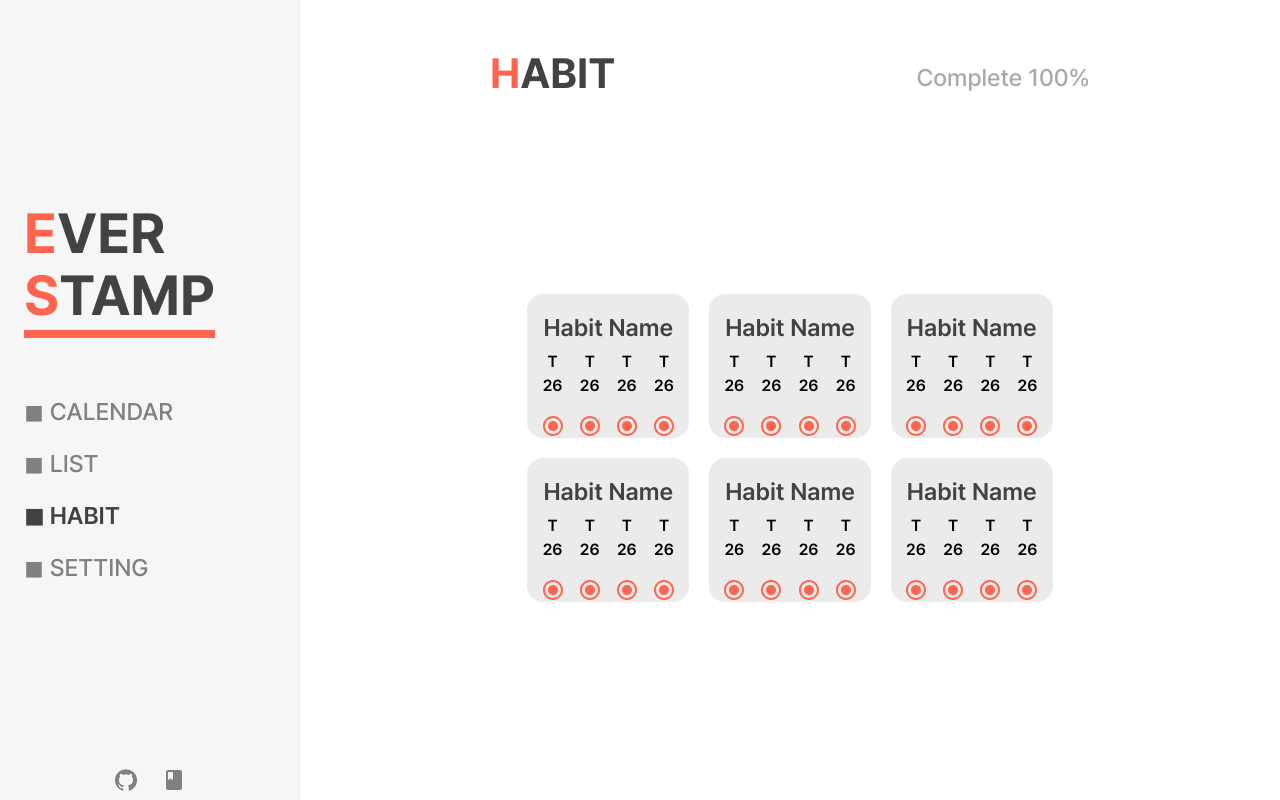
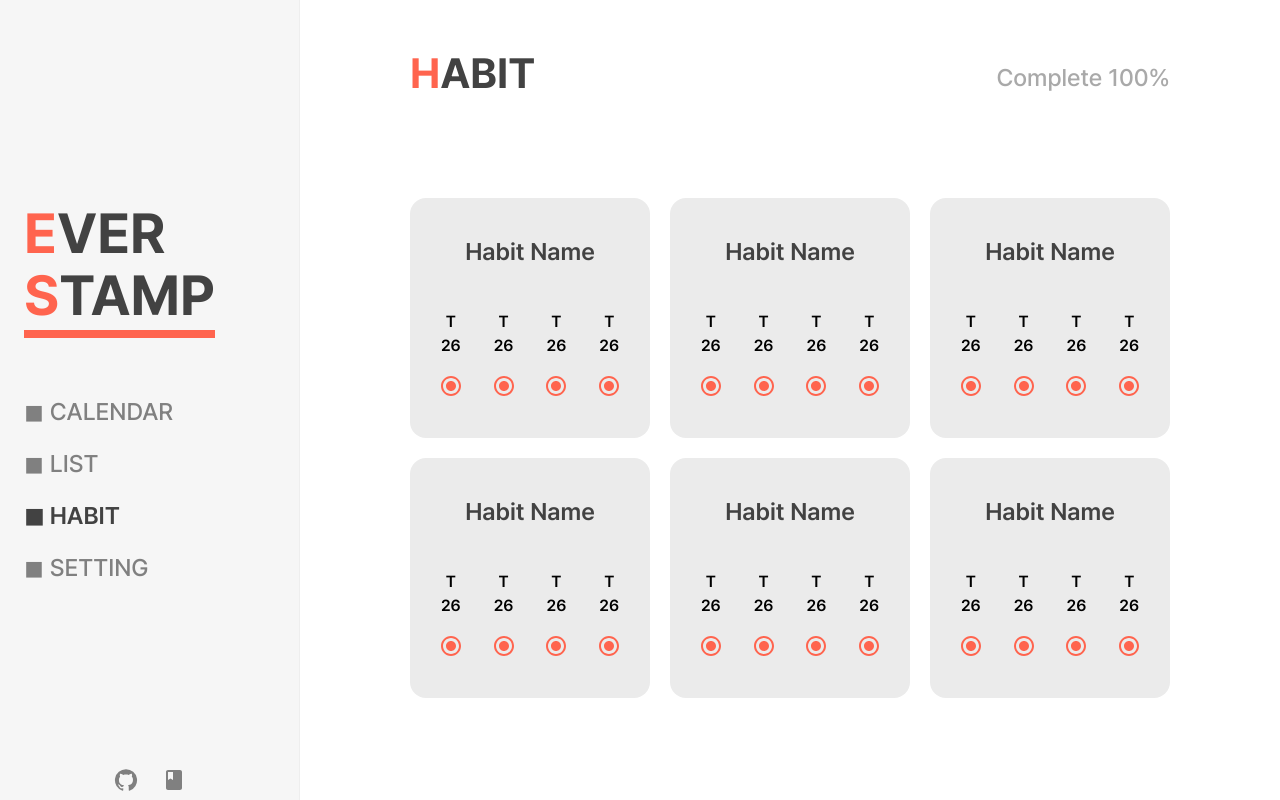
Before and after one commit to EunoChoi/everstamp, a Next.js app: page /io/habit in a window 1280 px wide. Built offline with nearby package versions, Linux system fonts and the light colour scheme.

Commit message:
make habit front base and css update

```diff
--- a/src/app/application/set/page.tsx
+++ /dev/null
@@ -1,9 +0,0 @@
-const Setting = () => {
-  return (
-    <>
-      Setting launched
-    </>
-  );
-}
-
-export default Setting;
--- a/src/app/io/list/page.tsx
+++ b/src/app/io/(afterLogin)/calendar/page.tsx
@@ -2,33 +2,31 @@
 
 import styled from "styled-components";
 
+//hooks
+import IsMobile from "@/hooks/IsMobile";
 
 //component
 import Header from "@/component/header";
-import ListNote from "@/component/ListNote";
+import MonthNote from "@/component/monthNote";
 
-
-const List = () => {
+const Calendar = () => {
+  const isMobile = IsMobile();
   return (
     <Wrapper>
-      <Header subTitle="24.04.12" />
-      <ScrollContent>
-        <ListNote></ListNote>
-        <ListNote></ListNote>
-        <ListNote></ListNote>
-        <ListNote></ListNote>
-        <ListNote></ListNote>
-        <ListNote></ListNote>
-        <ListNote></ListNote>
-        <ListNote></ListNote>
-      </ScrollContent>
+      <Header subTitle="-" />
+      <Content>
+        <MonthNote />
+        {/* {isMobile && } */}
+      </Content>
     </Wrapper>
   );
 }
 
-export default List;
+export default Calendar;
 
 const Wrapper = styled.div`
+  padding: 0 20px;
+
   width: 100%;
   max-width: 600px;
   min-width: 400px;
@@ -41,19 +39,18 @@ const Wrapper = styled.div`
 
   @media screen and (max-width: 720px) {
     min-width: 90%;
+    padding: 0;
   }
 `
 
-const ScrollContent = styled.div`
+const Content = styled.div`
   width: 100%;
   height: calc(100vh - var(--mobileHeader));
-  scrollbar-width: none;
 
   display: flex;
   flex-direction: column;
-  justify-content: start;
+  justify-content: center;
   align-items: center;
-  overflow-y: scroll;
 
   //mobile
   @media screen and (max-width: 720px) {
--- /dev/null
+++ b/src/app/io/(afterLogin)/habit/page.tsx
@@ -0,0 +1,76 @@
+'use client';
+
+import styled from "styled-components";
+
+//component
+import Header from "@/component/header";
+import HabitBox from "@/component/habitBox";
+
+const Habit = () => {
+  return (
+    <Wrapper>
+      <Header subTitle="complete 100%" />
+      <Content>
+        <HabitGrid>
+          <HabitBox />
+          <HabitBox />
+          <HabitBox />
+
+          <HabitBox />
+          <HabitBox />
+          <HabitBox />
+        </HabitGrid>
+      </Content>
+    </Wrapper>
+  );
+}
+
+export default Habit;
+const HabitGrid = styled.div`
+  width: 100%;
+  display: grid;
+  grid-template-columns: 1fr 1fr 1fr;
+  grid-template-rows: 1fr 1fr;
+  grid-gap: 20px;
+
+  @media screen and (max-width: 720px) {
+    grid-template-columns: 1fr 1fr;
+    grid-template-rows: 1fr 1fr 1fr;
+    grid-gap: 8px;
+  }
+`
+
+const Wrapper = styled.div`
+  padding: 0 20px;
+
+  width: 100%;
+  max-width: 800px;
+  min-width: 400px;
+  height: 100vh;
+
+  display: flex;
+  flex-direction: column;
+  align-items: center;
+  justify-content: start;
+
+  @media screen and (max-width: 720px) {
+    min-width: 90%;
+    padding : 0;
+  }
+`
+
+const Content = styled.div`
+  width: 100%;
+  height: calc(100vh - var(--mobileHeader));
+
+  display: flex;
+  flex-direction: column;
+  justify-content: center;
+  align-items: center;
+
+  //mobile
+  @media screen and (max-width: 720px) {
+    height: calc(100vh - var(--mobileHeader) - var(--mobileNav));
+    padding: 0 5vw;
+  }
+`
--- a/src/app/io/calendar/page.tsx
+++ b/src/app/io/(afterLogin)/list/page.tsx
@@ -2,29 +2,35 @@
 
 import styled from "styled-components";
 
-//hooks
-import IsMobile from "@/hooks/IsMobile";
 
 //component
 import Header from "@/component/header";
-import MonthNote from "@/component/monthNote";
+import ListNote from "@/component/ListNote";
 
-const Calendar = () => {
-  const isMobile = IsMobile();
+
+const List = () => {
   return (
     <Wrapper>
-      <Header subTitle="-" />
-      <Content>
-        <MonthNote />
-        {/* {isMobile && } */}
-      </Content>
+      <Header subTitle="24.04.12" />
+      <ScrollContent>
+        <ListNote></ListNote>
+        <ListNote></ListNote>
+        <ListNote></ListNote>
+        <ListNote></ListNote>
+        <ListNote></ListNote>
+        <ListNote></ListNote>
+        <ListNote></ListNote>
+        <ListNote></ListNote>
+      </ScrollContent>
     </Wrapper>
   );
 }
 
-export default Calendar;
+export default List;
 
 const Wrapper = styled.div`
+  padding: 0 20px;
+
   width: 100%;
   max-width: 600px;
   min-width: 400px;
@@ -37,17 +43,20 @@ const Wrapper = styled.div`
 
   @media screen and (max-width: 720px) {
     min-width: 90%;
+    padding : 0;
   }
 `
 
-const Content = styled.div`
+const ScrollContent = styled.div`
   width: 100%;
   height: calc(100vh - var(--mobileHeader));
+  scrollbar-width: none;
 
   display: flex;
   flex-direction: column;
-  justify-content: center;
+  justify-content: start;
   align-items: center;
+  overflow-y: scroll;
 
   //mobile
   @media screen and (max-width: 720px) {
--- a/src/app/io/habit/page.tsx
+++ b/src/app/io/(afterLogin)/setting/page.tsx
@@ -4,42 +4,31 @@ import styled from "styled-components";
 
 //component
 import Header from "@/component/header";
-import HabitBox from "@/component/habitBox";
 
-const Habit = () => {
+const Setting = () => {
   return (
     <Wrapper>
-      <Header subTitle="complete 100%" />
+      <Header subTitle="" />
       <Content>
-        <HabitGrid>
-          <HabitBox />
-          <HabitBox />
-          <HabitBox />
+        <b>user info</b>
+        <span>nick : euno</span>
+        <span>social : kakao</span>
+        <span>logout</span>
+        <span>탈퇴</span>
 
-          <HabitBox />
-          <HabitBox />
-          <HabitBox />
-        </HabitGrid>
+        <b>theme</b>
+        <span>point color</span>
+        <span>dark theme</span>
+        <span>font size</span>
       </Content>
     </Wrapper>
   );
 }
 
-export default Habit;
-const HabitGrid = styled.div`
-  display: grid;
-  grid-template-columns: 1fr 1fr 1fr;
-  grid-template-rows: 1fr 1fr;
-  grid-gap: 20px;
-
-  @media screen and (max-width: 720px) {
-    grid-template-columns: 1fr 1fr;
-    grid-template-rows: 1fr 1fr 1fr;
-    grid-gap: 8px;
-  }
-`
+export default Setting;
 
 const Wrapper = styled.div`
+  padding: 0 20px;
   width: 100%;
   max-width: 600px;
   min-width: 400px;
@@ -52,6 +41,7 @@ const Wrapper = styled.div`
 
   @media screen and (max-width: 720px) {
     min-width: 90%;
+    padding: 0;
   }
 `
 
--- a/src/app/io/setting/page.tsx
+++ /dev/null
@@ -1,34 +0,0 @@
-'use client';
-
-import styled from "styled-components";
-
-//component
-import Header from "@/component/header";
-
-const Setting = () => {
-  return (
-    <Wrapper>
-      <Header subTitle="" />
-    </Wrapper>
-  );
-}
-
-export default Setting;
-
-const Wrapper = styled.div`
-  width: 100%;
-  height: 100vh;
-  padding: 0 16vw;
-
-  display: flex;
-  flex-direction: column;
-  align-items: center;
-  &{
-    @media screen and (max-width: 1080px) {
-      padding: 0 12vw;
-    }
-    @media screen and (max-width: 720px) {
-      padding: 0;
-    }
-  }
-`
--- a/src/component/habitBox.tsx
+++ b/src/component/habitBox.tsx
@@ -1,15 +1,20 @@
+'use client';
+
 import styled from "styled-components";
-
+import { useRef } from "react";
 
 //icon
 import RadioButtonUncheckedIcon from '@mui/icons-material/RadioButtonUnchecked';
 import RadioButtonCheckedIcon from '@mui/icons-material/RadioButtonChecked';
 
 
+
 const HabitBox = () => {
-  return (<Wrapper>
+  const boxRef = useRef<null | HTMLDivElement>(null);
+  console.log(boxRef.current);
+  return (<Wrapper ref={boxRef}>
     <Name>habit name</Name>
-    <Box>
+    <Days>
       {[1, 2, 3, 4].map(e => {
         return <Check key={e}>
           <span>T</span>
@@ -17,17 +22,51 @@ const HabitBox = () => {
           <RadioButtonCheckedIcon />
         </Check>
       })}
-    </Box>
+    </Days>
   </Wrapper>);
 }
 
 export default HabitBox;
-const Box = styled.div`
+const Wrapper = styled.div`
+  width: 100%;
+  height: 0;
+  padding-bottom: 100%;
+
+  position: relative;
+
+  /* aspect-ratio: 1/1; */
+
+  border-radius: 16px;
+  background-color: rgb(var(--lightGrey_CP));
+
+  display: flex;
+  flex-direction: column;
+`
+const Name = styled.span`
+  width: 100%;
+  height: 30%;
+  position: absolute;
+  top: 0;
+
+  font-size: 24px;
+  font-weight: 600;
+  color: rgb(var(--grey_Title));
+
+  text-transform: capitalize;
+  text-align: center;
+  display: flex;
+  align-items: end;
+  justify-content: center;
+`
+const Days = styled.div`
+  width: 100%;
+  height: 70%;
+  position: absolute;
+  bottom: 0;
+
   display: flex;
   justify-content: space-evenly;
   align-items: center;
-
-  height: 100%;
 `
 const Check = styled.div`
     display: flex;
@@ -41,23 +80,3 @@ const Check = styled.div`
       color: rgb(var(--point));
     }
 `
-const Name = styled.span`
-  font-size: 24px;
-  font-weight: 600;
-  color: rgb(var(--grey_Title));
-
-  text-transform: capitalize;
-  text-align: center;
-  padding: 16px;
-  padding-bottom: 4px;
-`
-const Wrapper = styled.div`
-  width: 100%;
-  /* aspect-ratio: 1; */
-
-  border-radius: 16px;
-  background-color: rgb(var(--lightGrey_CP));
-
-  display: flex;
-  flex-direction: column;
-`
```
Also changed, not shown: src/component/ListNote.tsx (+6 -5 lines), src/component/monthNote.tsx (+5 -4 lines).
